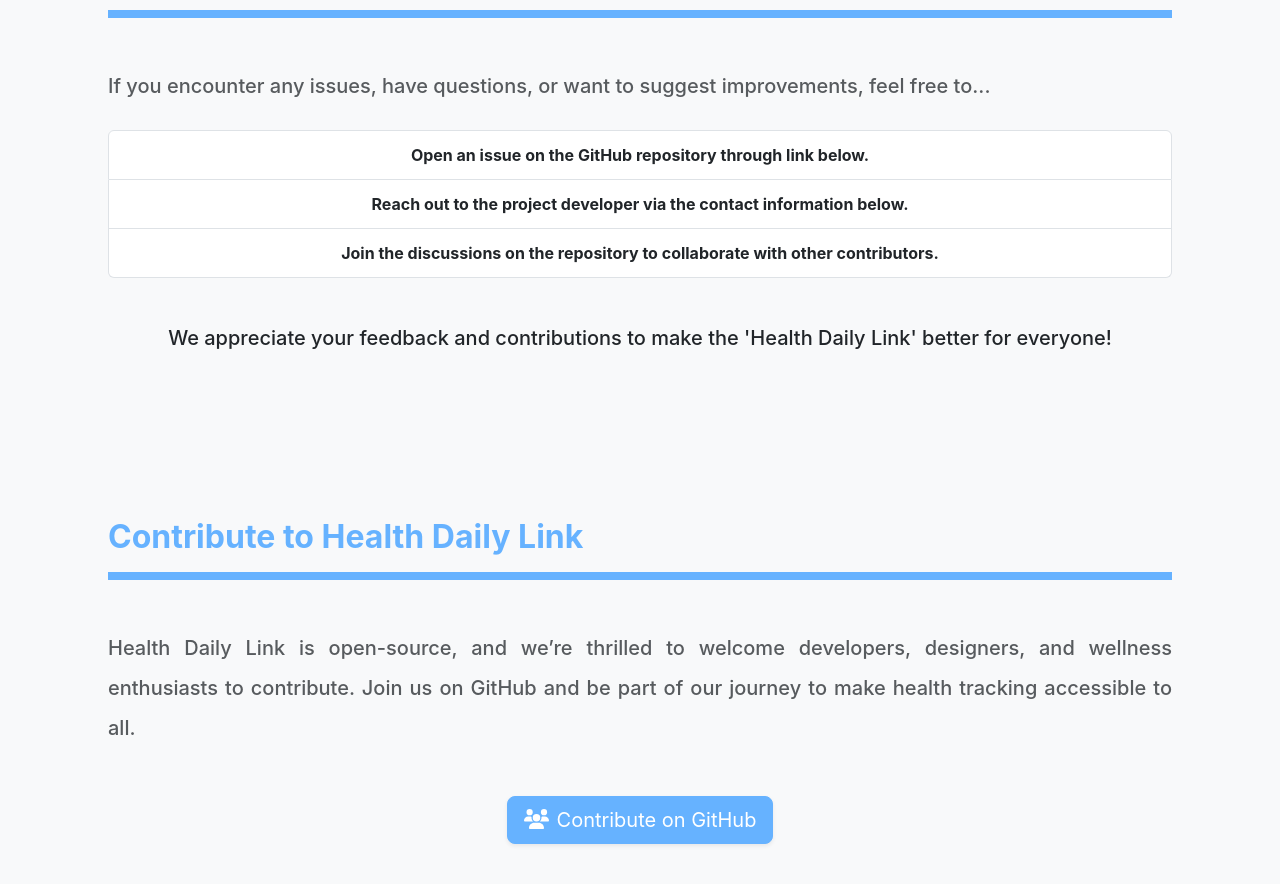
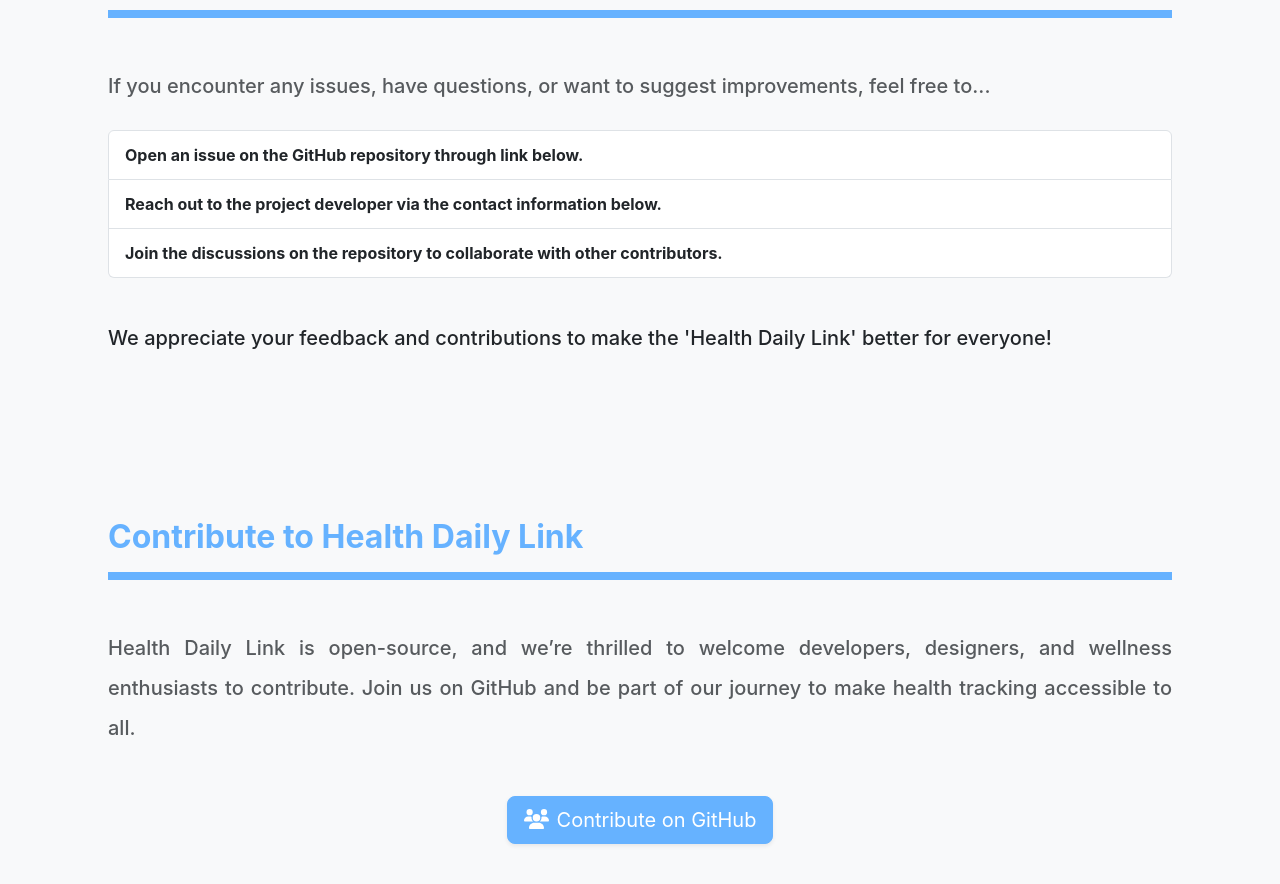
Before and after one commit to makkahwi/heal-tracker, a React (Create React App) app: page / in a window 1280 px wide. Shown: the part 3680-4564 px from the top of the page. Built offline with nearby package versions, Linux system fonts and the light colour scheme.

Commit message:
Minor UI Fixes

```diff
--- a/src/Views/Auth/Dashboard/WeeklyCalendar.tsx
+++ b/src/Views/Auth/Dashboard/WeeklyCalendar.tsx
@@ -384,7 +384,7 @@ const WeeklyCalendar = ({
           <tr>
             <th rowSpan={2}>
               <button
-                className="btn btn-primary"
+                className="btn btn-primary text-white"
                 disabled={currentWeekSummary?.week.length > 0}
                 onClick={() => generateSummary()}
               >
--- a/src/Views/Public/Landing/index.tsx
+++ b/src/Views/Public/Landing/index.tsx
@@ -172,7 +172,7 @@ const LandingPage = () => {
         desc={t("Landing.TechnicalSupport.Content")}
       >
         <Fragment>
-          <ul className="list-group mb-5">
+          <ul className="list-group mb-5 text-justify">
             {support.map((point, i) => (
               <li className="list-group-item lh-lg fw-bold" key={i}>
                 {point}
@@ -180,7 +180,9 @@ const LandingPage = () => {
             ))}
           </ul>
 
-          <h5>{t("Landing.TechnicalSupport.Conclusion")}</h5>
+          <h5 className="text-justify">
+            {t("Landing.TechnicalSupport.Conclusion")}
+          </h5>
         </Fragment>
       </PageSection>
 
```
